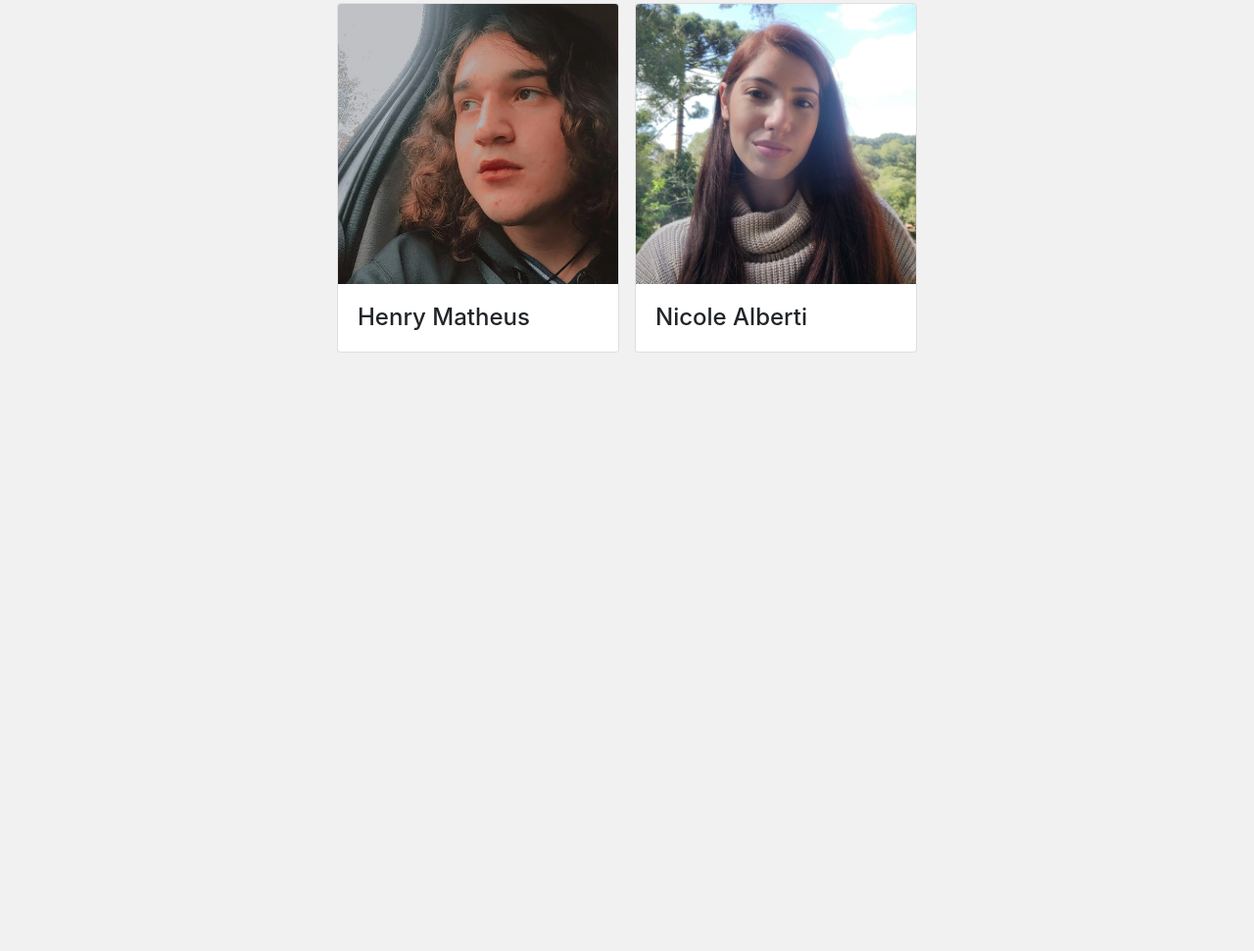
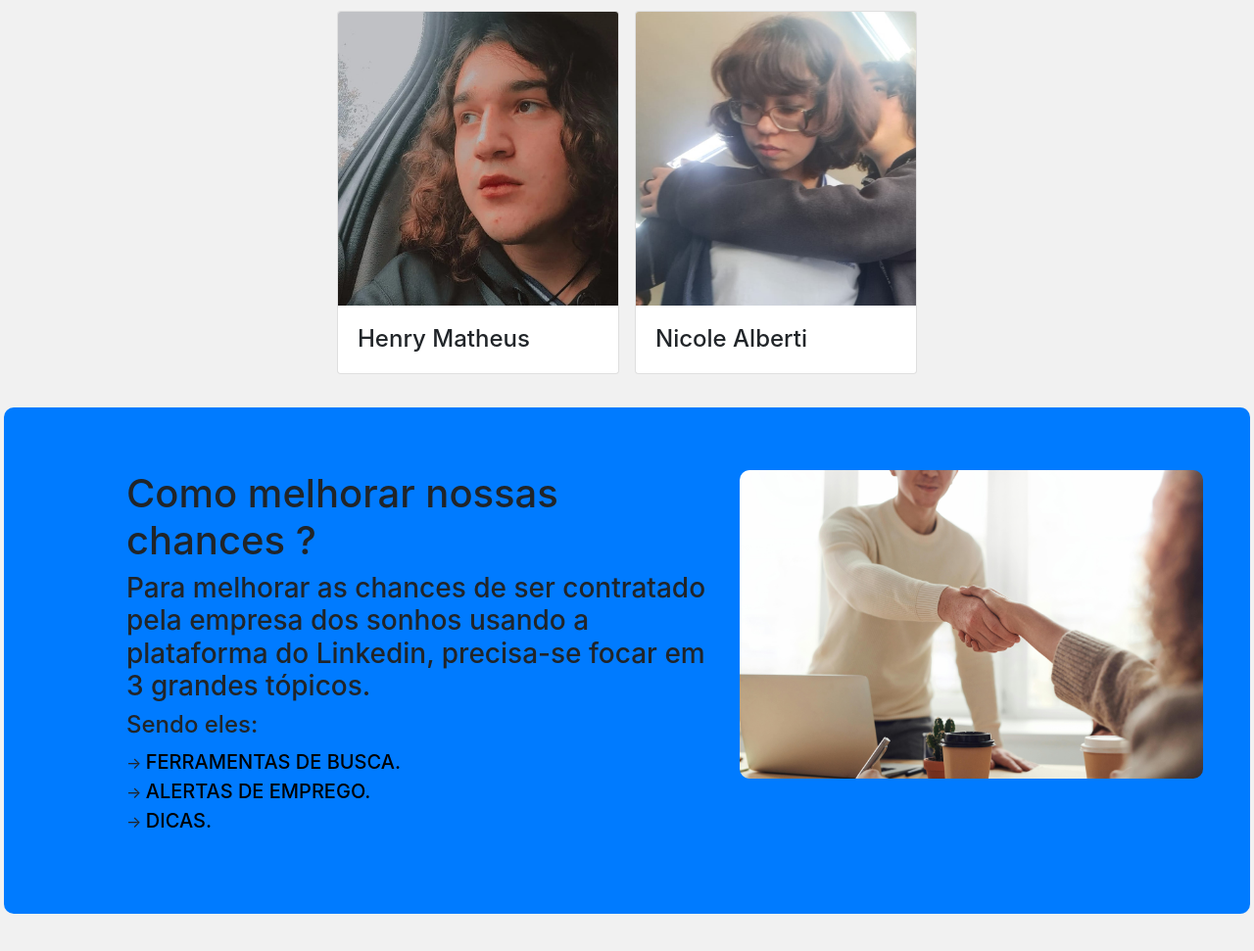
Before and after one commit to Igorio29/Linkedin, a plain HTML site: page index.html in a window 1280 px wide. Shown: the part 1055-2026 px from the top of the page at 98% size. Before the commit the page ends 1423 px from the top, so only its background shows below. Drawn offline with Linux system fonts and the light colour scheme.

Commit message:
Introdução concluida

```diff
--- a/index.html
+++ b/index.html
@@ -21,7 +21,7 @@
             class="sr-only"></span></a>
       </li>
       <li class="nav-item ml-4">
-        <a class="nav-link text-white btn-hover btn" href="#">Introdução</a>
+        <a class="nav-link text-white btn-hover btn" href="#introducao">Introdução</a>
       </li>
       <li class="nav-item ml-4">
         <a class="nav-link text-white btn-hover btn" href="#">Tópicos</a>
@@ -40,11 +40,11 @@
     <div>
       <h1 class="text-white Tema">Procurar e cadidatar-se <br> a vagas de emprego</h1>
     </div>
-    <h2>Veja conosco como melhorar suas
+    <h2 class="SubTema">Veja conosco como melhorar suas
       chances de conseguir a vaga de emprego </h2>
   </div>
 
-  <!--participantes-->
+  <!--PARTICIPANTE-->
   <div>
     <div class=" mt-5" id="participante">
       <div class="Participantes">
@@ -76,11 +76,33 @@
         </div>
       </div>
       <div class="card m-2  hoverCartao" style="width: 18rem;">
-        <img src="./Img/JuliaNicolePolliCostaFarias.jpg" class="card-img-top" alt="...">
+        <img src="./Img/NicoleAlberti.jpg" class="card-img-top" alt="...">
         <div class="card-body">
           <h4 class="card-text text">Nicole Alberti</h4>
         </div>
       </div>
+    </div>
+  </div>
+
+  <!--INTRODUÇÃO-->
+  <div class="row mr-1 ml-1 bg-primary introducao">
+    <div class="col-md-6" id="introducao">
+      <div class="introducao_texto text-black">
+        <h1>Como melhorar nossas chances ?</h1>
+        <h3>Para melhorar as chances de ser contratado pela empresa dos sonhos usando a plataforma do Linkedin,
+          precisa-se focar em 3 grandes tópicos.
+        </h3>
+        <h4>Sendo eles:</h4>
+        <ul>
+          <li>→ <a href="#ferramentas" class="">FERRAMENTAS DE BUSCA.</a></li>
+          <li>→ <a href="#alerta">ALERTAS DE EMPREGO.</a></li>
+          <li>→ <a href="#dicas">DICAS.</a></li>
+        </ul>
+
+      </div>
+    </div>
+    <div class="col-md-4">
+      <img src="./Img/pexels-fauxels-3184465.jpg" alt="" class="foto">
     </div>
   </div>
 
--- a/site.css
+++ b/site.css
@@ -1,3 +1,8 @@
+*{
+    margin: 0;
+    padding: 0;
+}
+
 html {
     font-size: 14px;
 }
@@ -33,6 +38,11 @@ background: linear-gradient(180deg, rgba(0,196,255,0.3071603641456583) 0%, rgba(
 .Participantes {
     display: flex;
     justify-content: center;
+    height: 100%;
+}
+
+.Participantes img {
+    height: 300px;
 }
 
 .hoverCartao {
@@ -51,7 +61,7 @@ html {
 }
 
 
-h2 {
+.SubTema {
     position: absolute;
     background-color: rgb(0, 195, 255);
     border-radius: 10% 0% 0 50%;
@@ -61,6 +71,7 @@ h2 {
     margin-left: 60%;
     font-size: 1rem;
     top: 40%;
+    font-size: 40px;
 }
 
 /* CSS BARRA LATERAL */
@@ -191,3 +202,38 @@ h2 {
     text-overflow: ellipsis;
     max-width: 200px;
 }
+
+
+.introducao a {
+    color: black;
+}
+
+.foto {
+    width: 120%;
+    border-radius: 10px;
+}
+
+.introducao {
+    margin-top: 2%;
+    margin-bottom: 10%;
+    padding-top: 5%;
+    padding-bottom: 5%;
+    border-radius: 10px;
+}
+
+#introducao{
+    margin-left: 100px;
+}
+
+.introducao_texto {
+    margin-left: 10px;
+}
+
+.introducao_texto a {
+    font-size: 20px;
+    font-weight: 500;
+}
+
+.introducao li {
+    list-style: none;
+}
```
Also changed, not shown: Img/NicoleAlberti.jpg (added), Img/pexels-fauxels-3184465.jpg (added).
